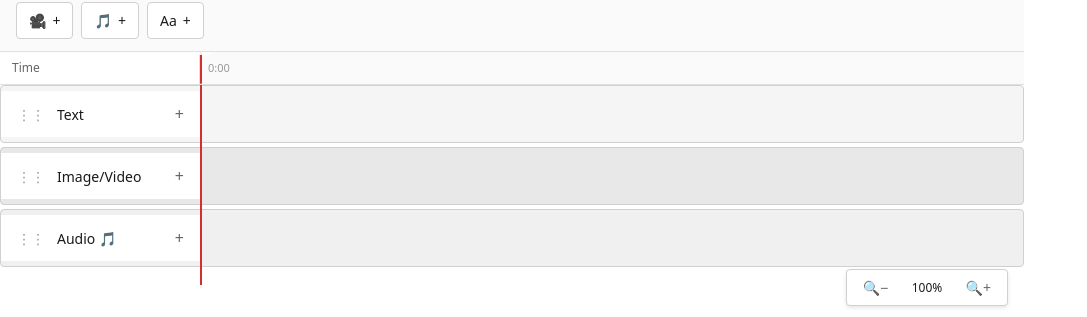
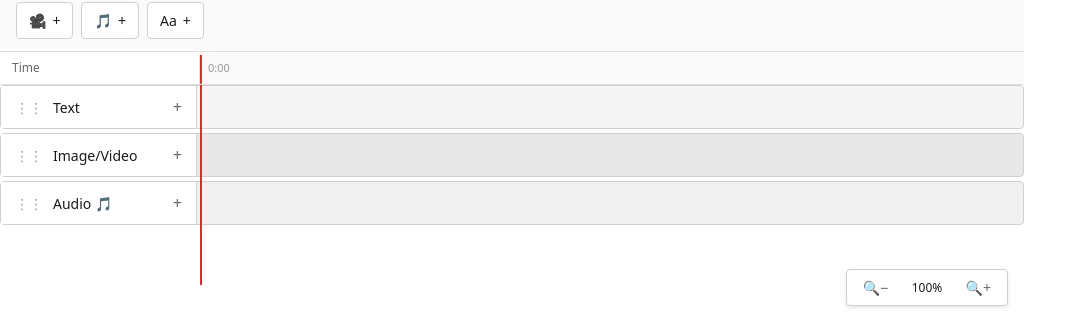
Before and after one commit to Nagendra88688/Remotion-video-app, a React (Vite) app: page / in a window 1280 px wide. Shown: the part 528-845 px from the top of the page, without its empty margins (0-1087 px from the left). Built offline with nearby package versions, Linux system fonts and the light colour scheme.

Commit message:
track with reduced

```diff
--- a/src/editor/SortableClip.tsx
+++ b/src/editor/SortableClip.tsx
@@ -32,10 +32,10 @@ export const SortableClip = ({ clip, fps, isSelected, onSelect, onDelete, pixels
   const style: React.CSSProperties = {
     position: "absolute",
     left: `${left}px`,
-    top: 8,
+    top: 4,
     transform: CSS.Transform.toString(transform),
     transition,
-    padding: 8,
+    padding: 6,
     background: isSelected ? "#e8f2ff" : "#d9dfff",
     border: isSelected ? "2px solid #4a9eff" : "1px solid #d0d0d0",
     color: isSelected ? "#1a1a1a" : "#666",
@@ -43,7 +43,7 @@ export const SortableClip = ({ clip, fps, isSelected, onSelect, onDelete, pixels
     minWidth: 60,
     textAlign: "center",
     cursor: "grab",
-    height: "40px",
+    height: "32px",
     boxSizing: "border-box",
     display: "flex",
     alignItems: "center",
--- a/src/editor/TrackLane.tsx
+++ b/src/editor/TrackLane.tsx
@@ -71,7 +71,7 @@ export const TrackLane = ({
         alignItems: 'center',
         marginBottom: 4,
         position: "relative",
-        minHeight: 56,
+        minHeight: 40,
         backgroundColor: trackColor.bg,
         border: `1px solid ${trackColor.border}`,
         borderRadius: '4px',
@@ -82,8 +82,8 @@ export const TrackLane = ({
       <div style={{
         display: 'flex',
         alignItems: 'center',
-        gap: '8px',
-        padding: '8px 12px',
+        gap: '6px',
+        padding: '6px 10px',
         minWidth: '175px',
         borderRight: `1px solid ${trackColor.border}`,
         backgroundColor: '#ffffff'
@@ -160,7 +160,7 @@ export const TrackLane = ({
       <div style={{
         flex: 1,
         position: 'relative',
-        minHeight: 56,
+        minHeight: 40,
         overflowX: 'auto',
         overflowY: 'hidden'
       }}>
@@ -170,7 +170,7 @@ export const TrackLane = ({
             position: "relative",
             width: `${timelineWidth}px`,
             minWidth: '100%',
-            minHeight: 56,
+            minHeight: 40,
             height: "100%",
             backgroundColor: isOver ? 'rgba(74, 158, 255, 0.1)' : 'transparent'
           }}
```
